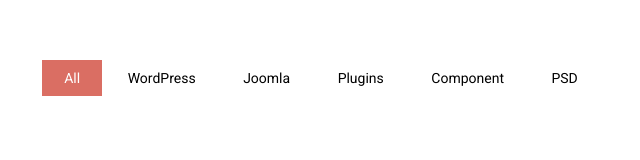
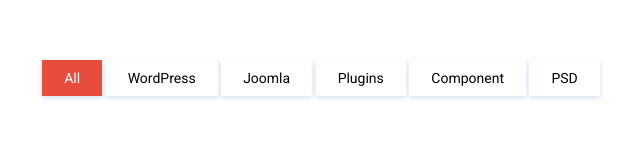
Before and after one commit to DarksomeV/theme-magazine, a website: page app/tag-list.html in a window 1280 px wide. Shown: the whole page, without its empty margins (319-959 px from the left). Drawn offline with nearby package versions, Linux system fonts and the light colour scheme.

Commit message:
добÐÐзмінив кольори і добавив тінÐь tag list

```diff
--- a/app/css/components/tag-list.components.css
+++ b/app/css/components/tag-list.components.css
@@ -12,12 +12,15 @@
     color: #000;
     background-color: #fff;
     padding:11px 22px;
+    font-weight: 400;
+    -webkit-box-shadow: 0px 2px 5px 0px rgba(202, 215, 228, 0.75);
+            box-shadow: 0px 2px 5px 0px rgba(202, 215, 228, 0.75);
 }
 .tag-list .active{
-    background-color: #da6e63;
+    background-color: #e74c3c;
     color: #ffffff;
 }
 .tag-list a:hover{
-    background-color: #da6e63;
+    background-color: #e74c3c;
     color: #ffffff;
 }
--- a/source/css/components/tag-list.components.css
+++ b/source/css/components/tag-list.components.css
@@ -12,12 +12,14 @@
     color: #000;
     background-color: #fff;
     padding:11px 22px;
+    font-weight: 400;
+    box-shadow: 0px 2px 5px 0px rgba(202, 215, 228, 0.75);
 }
 .tag-list .active{
-    background-color: #da6e63;
+    background-color: #e74c3c;
     color: #ffffff;
 }
 .tag-list a:hover{
-    background-color: #da6e63;
+    background-color: #e74c3c;
     color: #ffffff;
 }
```
